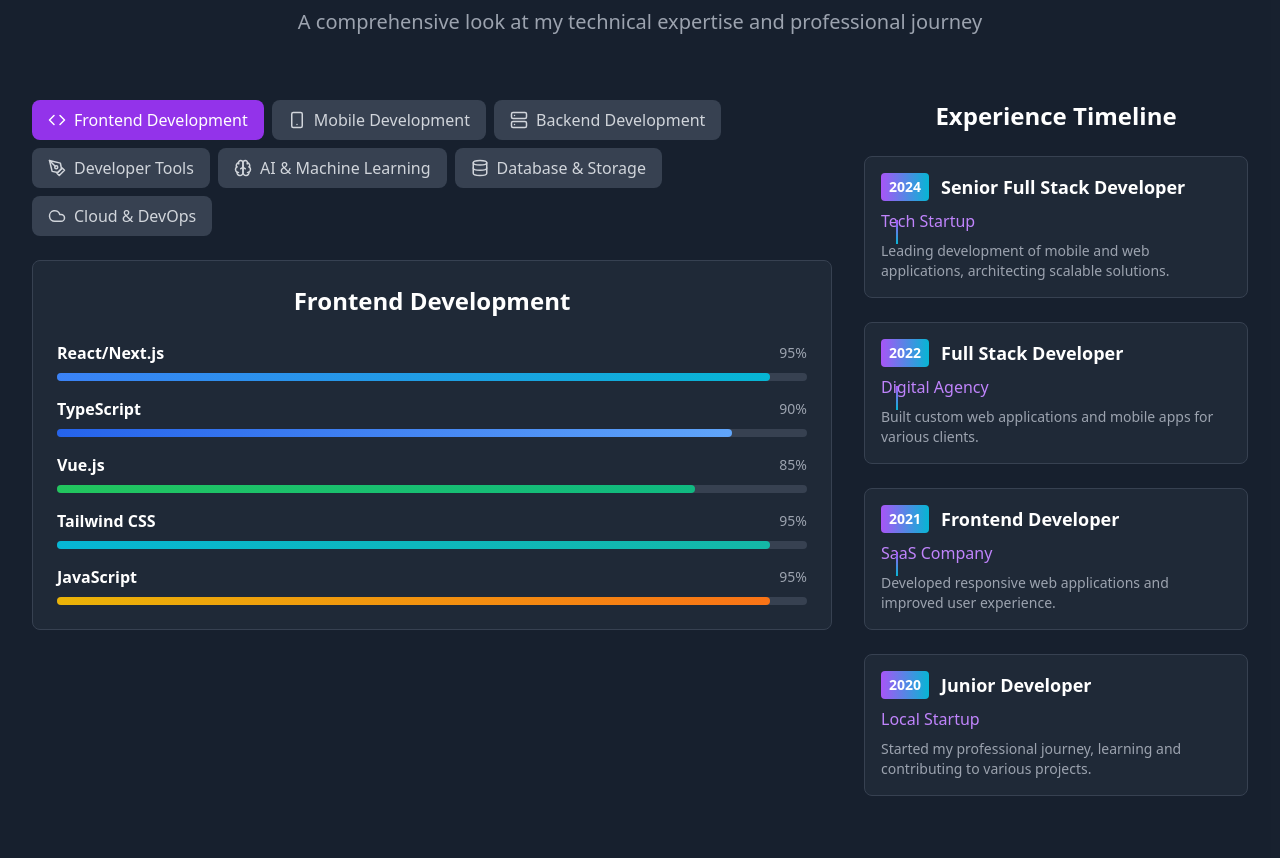
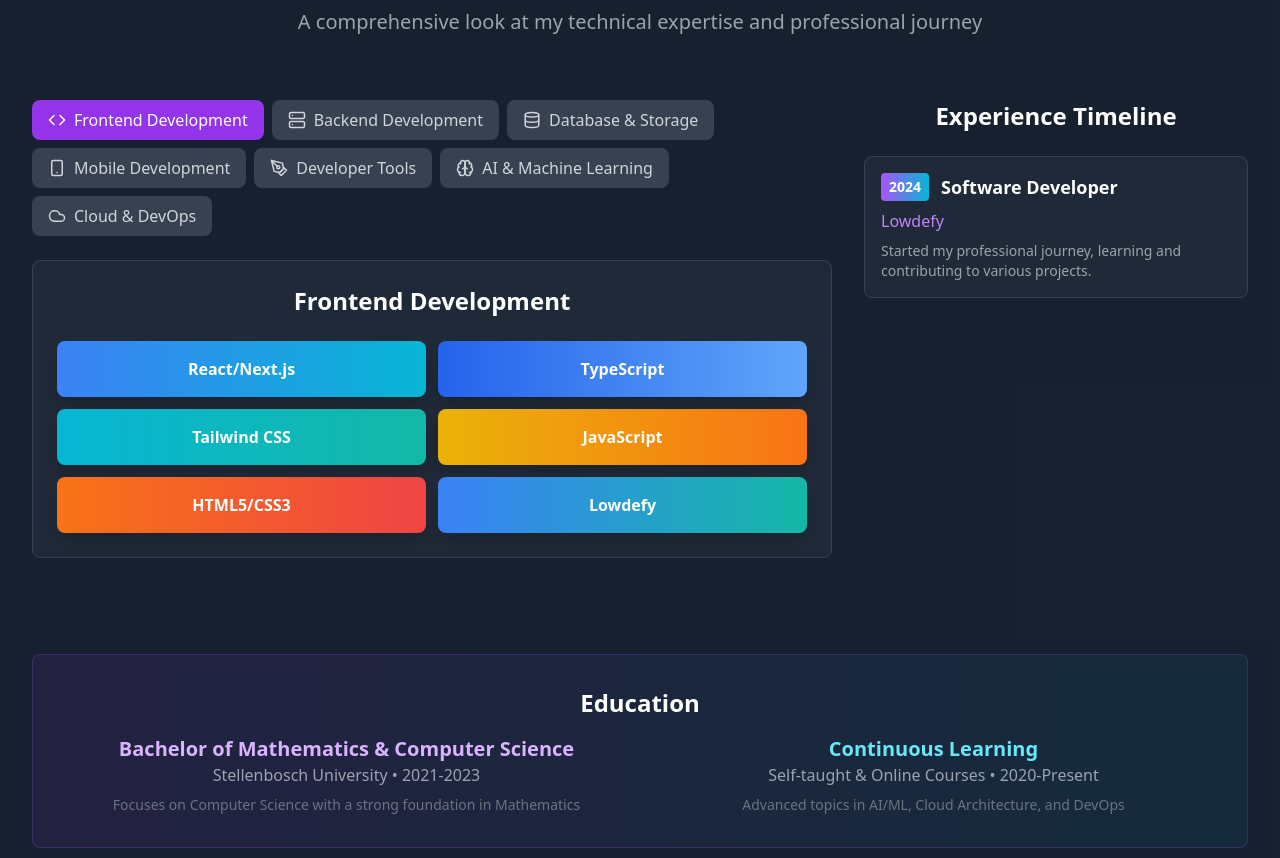
Before and after one commit to Saiby100/Personal-Site, a React (Vite) app: page / in a window 1280 px wide. Shown: the part 1902-2760 px from the top of the page. Built offline with nearby package versions, Linux system fonts and the light colour scheme.

Commit message:
chore: Update information

```diff
--- a/src/components/Contact.tsx
+++ b/src/components/Contact.tsx
@@ -1,5 +1,5 @@
 import React, { useState } from 'react';
-import { Mail, Phone, MapPin, Send, Github, Linkedin, Twitter } from 'lucide-react';
+import { Mail,  MapPin, Send, Github, Linkedin, Twitter } from 'lucide-react';
 
 const Contact: React.FC = () => {
   const [formData, setFormData] = useState({
@@ -28,20 +28,14 @@ const Contact: React.FC = () => {
     {
       icon: Mail,
       title: 'Email',
-      value: 'hello@yourname.dev',
-      link: 'mailto:hello@yourname.dev',
-    },
-    {
-      icon: Phone,
-      title: 'Phone',
-      value: '+1 (555) 123-4567',
-      link: 'tel:+15551234567',
+      value: 'salahuddinsaiet.10@gmail.com',
+      link: 'mailto:salahuddinsaiet.10@gmail.com',
     },
     {
       icon: MapPin,
       title: 'Location',
-      value: 'San Francisco, CA',
-      link: null,
+      value: 'Cape Town, South Africa',
+      link: 'https://map.google.com/?q=Cape+Town,+South+Africa',
     },
   ];
 
@@ -76,7 +70,7 @@ const Contact: React.FC = () => {
             </span>
           </h2>
           <p className="text-xl text-gray-400 max-w-3xl mx-auto">
-            Have a project in mind or just want to chat? I'd love to hear from you!
+            Want to chat? I'd love to hear from you!
           </p>
         </div>
 
@@ -85,8 +79,8 @@ const Contact: React.FC = () => {
             <div>
               <h3 className="text-2xl font-bold mb-6">Let's Connect</h3>
               <p className="text-gray-400 text-lg leading-relaxed mb-8">
-                I'm always interested in new opportunities, exciting projects, and meeting fellow developers.
-                Whether you have a question, want to collaborate, or just want to say hi, feel free to reach out!
+                I'm always interested in hearing about cool projects, and meeting fellow developers.
+                Feel free to reach out!
               </p>
             </div>
 
--- a/src/components/Skills.tsx
+++ b/src/components/Skills.tsx
@@ -9,83 +9,74 @@ const Skills: React.FC = () => {
       icon: Code,
       title: 'Frontend Development',
       skills: [
-        { name: 'React/Next.js', level: 95, color: 'from-blue-500 to-cyan-500' },
-        { name: 'TypeScript', level: 90, color: 'from-blue-600 to-blue-400' },
-        { name: 'Vue.js', level: 85, color: 'from-green-500 to-emerald-500' },
-        { name: 'Tailwind CSS', level: 95, color: 'from-cyan-500 to-teal-500' },
-        { name: 'JavaScript', level: 95, color: 'from-yellow-500 to-orange-500' },
+        { name: 'React/Next.js', color: 'from-blue-500 to-cyan-500' },
+        { name: 'TypeScript', color: 'from-blue-600 to-blue-400' },
+        { name: 'Tailwind CSS', color: 'from-cyan-500 to-teal-500' },
+        { name: 'JavaScript', color: 'from-yellow-500 to-orange-500' },
+        { name: 'HTML5/CSS3', color: 'from-orange-500 to-red-500' },
+        { name: 'Lowdefy', color: 'from-blue-500 to-teal-500' },
+      ],
+    },
+    backend: {
+      icon: Server,
+      title: 'Backend Development',
+      skills: [
+        { name: 'Node.js', color: 'from-green-600 to-green-400' },
+        { name: 'Express.js', color: 'from-emerald-600 to-emerald-400' },
+        { name: 'Socket.IO', color: 'from-slate-600 to-gray-500' },
+        { name: 'Python', color: 'from-yellow-600 to-yellow-400' },
+        { name: 'Java', color: 'from-red-500 to-orange-500' },
+      ],
+    },
+    database: {
+      icon: Database,
+      title: 'Database & Storage',
+      skills: [
+        { name: 'PostgreSQL', color: 'from-blue-600 to-blue-400' },
+        { name: 'MongoDB', color: 'from-green-600 to-green-400' },
+        { name: 'MySQL', color: 'from-blue-500 to-indigo-500' },
       ],
     },
     mobile: {
       icon: Smartphone,
       title: 'Mobile Development',
       skills: [
-        { name: 'React Native', level: 90, color: 'from-purple-500 to-pink-500' },
-        { name: 'Flutter', level: 85, color: 'from-blue-500 to-indigo-500' },
-        { name: 'Swift/iOS', level: 80, color: 'from-gray-500 to-gray-400' },
-        { name: 'Kotlin/Android', level: 80, color: 'from-green-600 to-green-500' },
-        { name: 'Expo', level: 85, color: 'from-purple-600 to-purple-400' },
-      ],
-    },
-    backend: {
-      icon: Server,
-      title: 'Backend Development',
-      skills: [
-        { name: 'Node.js', level: 95, color: 'from-green-600 to-green-400' },
-        { name: 'Python', level: 85, color: 'from-yellow-600 to-yellow-400' },
-        { name: 'Go', level: 80, color: 'from-cyan-600 to-blue-500' },
-        { name: 'Rust', level: 75, color: 'from-orange-600 to-red-500' },
-        { name: 'GraphQL/REST', level: 90, color: 'from-pink-500 to-purple-500' },
+        { name: 'React Native', color: 'from-purple-500 to-pink-500' },
+        { name: 'Expo', color: 'from-purple-600 to-purple-400' },
+        { name: 'Kotlin/Android', color: 'from-green-600 to-green-500' },
       ],
     },
     tools: {
       icon: Tool,
       title: 'Developer Tools',
       skills: [
-        { name: 'Custom Languages', color: 'from-indigo-500 to-purple-500' },
+        { name: 'Neovim', color: 'from-emerald-500 to-green-500' },
         { name: 'Language Servers', color: 'from-purple-500 to-pink-500' },
         { name: 'CLI Tools', color: 'from-gray-500 to-gray-400' },
         { name: 'VS Code Extensions', color: 'from-blue-500 to-cyan-500' },
-        { name: 'Build Tools', color: 'from-orange-500 to-red-500' },
-        { name: 'Compiler Design', color: 'from-red-500 to-pink-500' },
-        { name: 'AST Manipulation', color: 'from-cyan-500 to-blue-500' },
-        { name: 'Code Generation', color: 'from-green-500 to-teal-500' },
+        { name: 'Git', color: 'from-orange-600 to-orange-400' },
+        { name: 'GitHub Actions', color: 'from-blue-600 to-blue-400' },
       ],
     },
     ai: {
       icon: Brain,
       title: 'AI & Machine Learning',
       skills: [
-        { name: 'OpenAI GPT APIs', color: 'from-green-500 to-emerald-500' },
-        { name: 'Claude/Anthropic', color: 'from-orange-500 to-red-500' },
-        { name: 'LangChain', color: 'from-purple-500 to-indigo-500' },
-        { name: 'Vector Databases', color: 'from-blue-500 to-cyan-500' },
         { name: 'Prompt Engineering', color: 'from-pink-500 to-purple-500' },
-        { name: 'RAG Systems', color: 'from-cyan-500 to-teal-500' },
-        { name: 'Fine-tuning', color: 'from-yellow-500 to-orange-500' },
         { name: 'AI Code Generation', color: 'from-indigo-500 to-purple-500' },
-      ],
-    },
-    database: {
-      icon: Database,
-      title: 'Database & Storage',
-      skills: [
-        { name: 'PostgreSQL', level: 90, color: 'from-blue-600 to-blue-400' },
-        { name: 'MongoDB', level: 85, color: 'from-green-600 to-green-400' },
-        { name: 'Redis', level: 80, color: 'from-red-600 to-red-400' },
-        { name: 'Supabase', level: 85, color: 'from-green-500 to-teal-500' },
-        { name: 'Firebase', level: 80, color: 'from-yellow-500 to-orange-500' },
+        { name: 'GitHub Copilot', color: 'from-emerald-500 to-cyan-500' },
+        { name: 'Claude Code', color: 'from-orange-500 to-amber-500' },
+        { name: 'Bolt', color: 'from-lime-500 to-green-500' },
       ],
     },
     cloud: {
       icon: Cloud,
       title: 'Cloud & DevOps',
       skills: [
-        { name: 'AWS', level: 85, color: 'from-orange-500 to-yellow-500' },
-        { name: 'Docker', level: 90, color: 'from-blue-500 to-cyan-500' },
-        { name: 'Kubernetes', level: 75, color: 'from-blue-600 to-purple-500' },
-        { name: 'CI/CD', level: 85, color: 'from-green-500 to-blue-500' },
-        { name: 'Vercel/Netlify', level: 90, color: 'from-purple-500 to-pink-500' },
+        { name: 'AWS Serverless', color: 'from-orange-500 to-yellow-500' },
+        { name: 'CI/CD', color: 'from-green-500 to-blue-500' },
+        { name: 'Vercel', color: 'from-purple-500 to-pink-500' },
+        { name: 'Heroku', color: 'from-purple-700 to-indigo-600' },
       ],
     },
   };
@@ -93,54 +84,13 @@ const Skills: React.FC = () => {
   const experience = [
     {
       year: '2024',
-      title: 'Senior Full Stack Developer',
-      company: 'Tech Startup',
-      description: 'Leading development of mobile and web applications, architecting scalable solutions.',
-    },
-    {
-      year: '2022',
-      title: 'Full Stack Developer',
-      company: 'Digital Agency',
-      description: 'Built custom web applications and mobile apps for various clients.',
-    },
-    {
-      year: '2021',
-      title: 'Frontend Developer',
-      company: 'SaaS Company',
-      description: 'Developed responsive web applications and improved user experience.',
-    },
-    {
-      year: '2020',
-      title: 'Junior Developer',
-      company: 'Local Startup',
+      title: 'Software Developer',
+      company: 'Lowdefy',
       description: 'Started my professional journey, learning and contributing to various projects.',
     },
   ];
 
   const renderSkills = (skills: any[]) => {
-    const activeSkills = skillCategories[activeCategory as keyof typeof skillCategories].skills;
-    const hasLevels = activeSkills.some(skill => 'level' in skill);
-
-    if (hasLevels) {
-      return (
-        <div className="space-y-4">
-          {skills.map((skill, index) => (
-            <div key={index} className="space-y-2">
-              <div className="flex justify-between items-center">
-                <span className="font-semibold">{skill.name}</span>
-                <span className="text-sm text-gray-400">{skill.level}%</span>
-              </div>
-              <div className="w-full bg-gray-700 rounded-full h-2">
-                <div
-                  className={`bg-gradient-to-r ${skill.color} h-2 rounded-full transition-all duration-1000 ease-out`}
-                  style={{ width: `${skill.level}%` }}
-                ></div>
-              </div>
-            </div>
-          ))}
-        </div>
-      );
-    } else {
     return (
       <div className="grid grid-cols-1 sm:grid-cols-2 gap-3">
         {skills.map((skill, index) => (
@@ -153,7 +103,6 @@ const Skills: React.FC = () => {
         ))}
       </div>
     );
-    }
   };
 
   return (
@@ -201,7 +150,7 @@ const Skills: React.FC = () => {
 
           <div>
             <h3 className="text-2xl font-bold mb-6 text-center">Experience Timeline</h3>
-            <div className="space-y-6">
+            <div className="space-y-8">
               {experience.map((exp, index) => (
                 <div key={index} className="relative">
                   <div className="bg-gray-800 p-4 rounded-lg border border-gray-700 hover:border-purple-500/50 transition-all duration-300">
@@ -215,7 +164,7 @@ const Skills: React.FC = () => {
                     <p className="text-gray-400 text-sm">{exp.description}</p>
                   </div>
                   {index < experience.length - 1 && (
-                    <div className="absolute left-8 top-16 w-0.5 h-6 bg-gradient-to-b from-purple-500 to-cyan-500"></div>
+                    <div className="absolute left-8 w-0.5 h-6 bg-gradient-to-b from-purple-500 to-cyan-500 m-1"></div>
                   )}
                 </div>
               ))}
@@ -227,9 +176,9 @@ const Skills: React.FC = () => {
           <h3 className="text-2xl font-bold mb-4 text-center">Education</h3>
           <div className="grid md:grid-cols-2 gap-6">
             <div className="text-center">
-              <h4 className="text-xl font-semibold text-purple-300">Bachelor of Computer Science</h4>
-              <p className="text-gray-400">University of Technology • 2016-2020</p>
-              <p className="text-sm text-gray-500 mt-2">Focus on Software Engineering and System Design</p>
+              <h4 className="text-xl font-semibold text-purple-300">Bachelor of Mathematics & Computer Science</h4>
+              <p className="text-gray-400">Stellenbosch University • 2021-2023</p>
+              <p className="text-sm text-gray-500 mt-2">Focuses on Computer Science with a strong foundation in Mathematics</p>
             </div>
             <div className="text-center">
               <h4 className="text-xl font-semibold text-cyan-300">Continuous Learning</h4>
```
Lines whose indentation alone changed are shown as unchanged.
